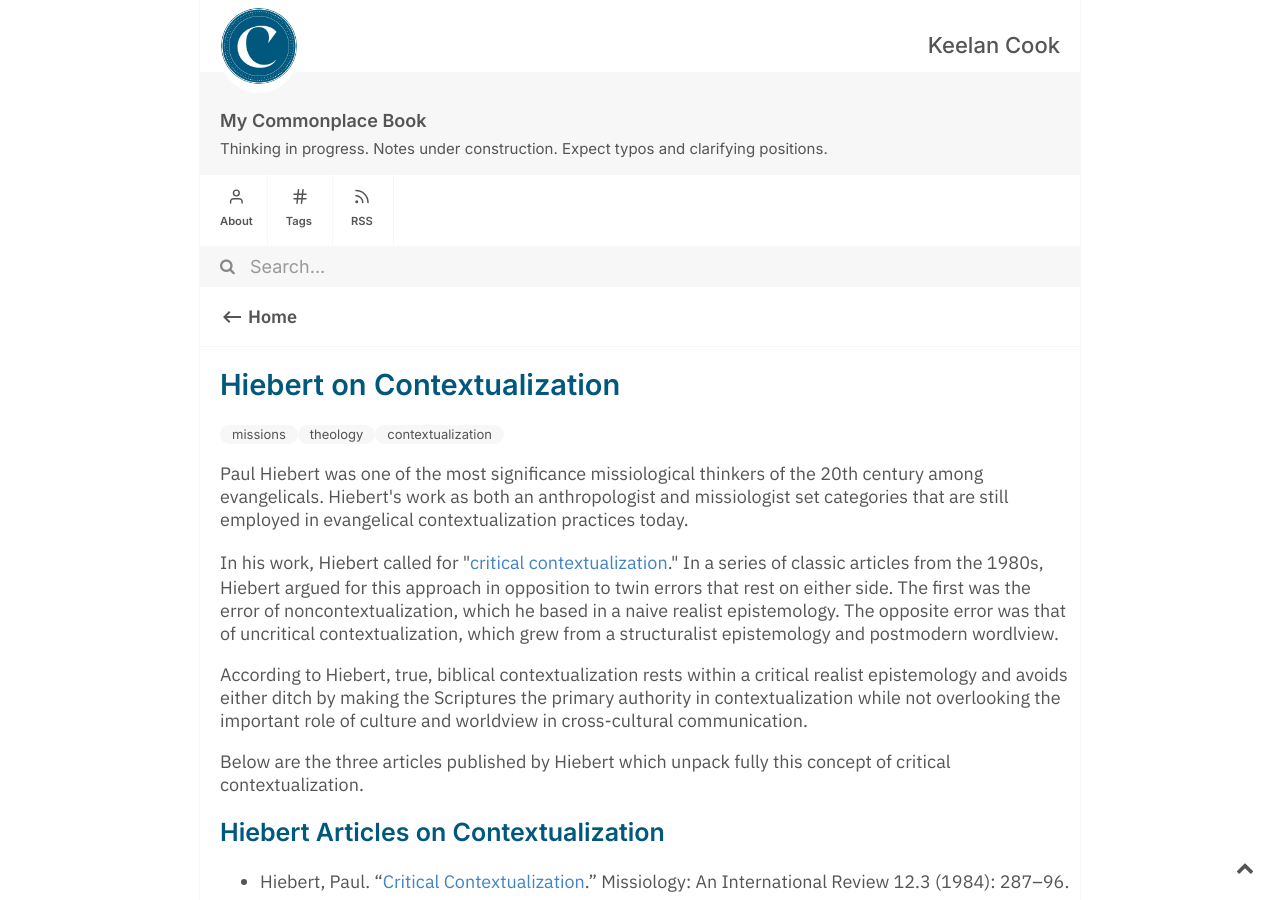
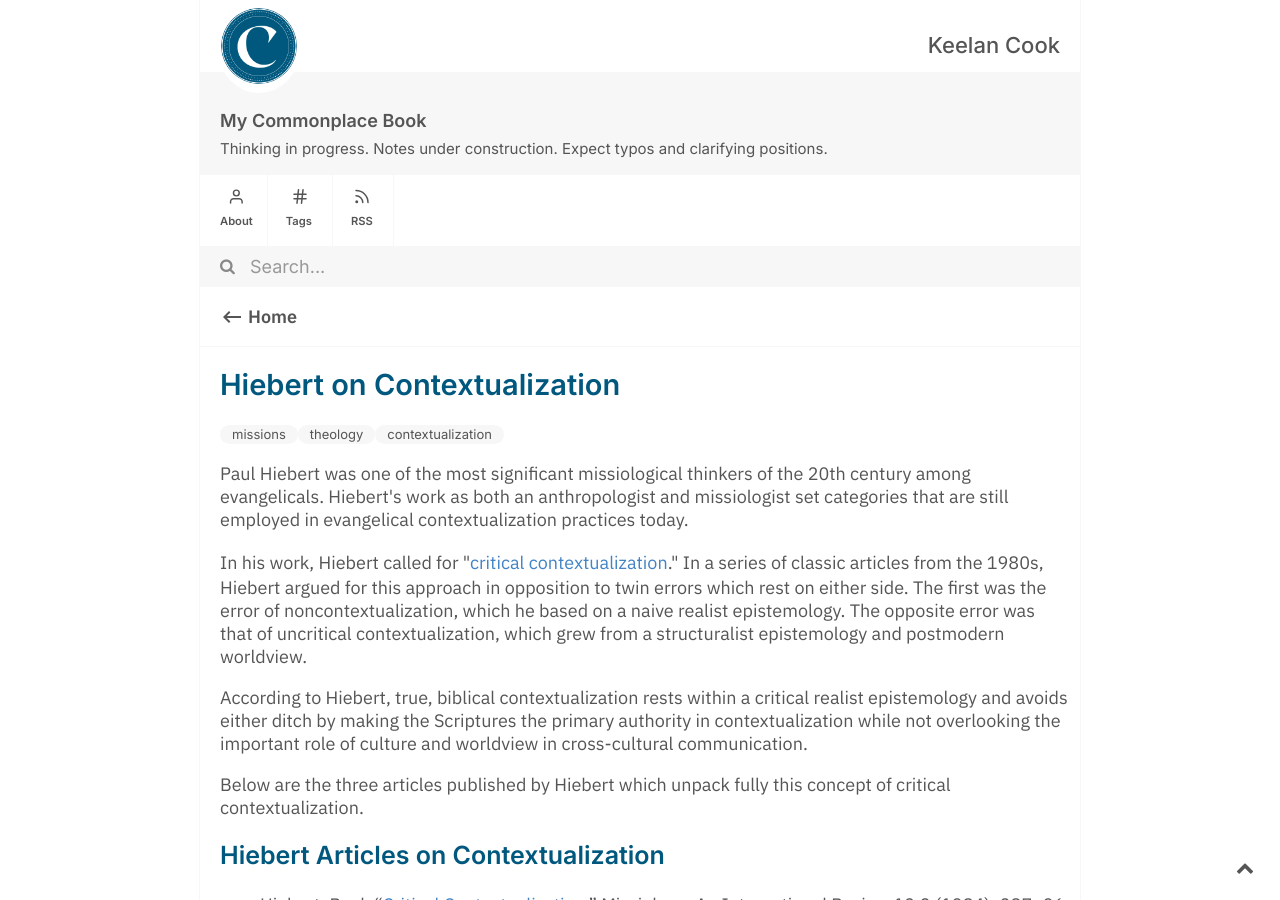
Before and after one commit to keelancook/notebook, a Jekyll site: the page built from _notes/Hiebert on Contextualization.md, in a window 1280 px wide and 900 px high. Built offline with Jekyll 4.4.1, drawn with Linux system fonts in a browser that asks for light colours.

Commit message:
updating notes

```diff
--- a/_notes/Hiebert on Contextualization.md
+++ b/_notes/Hiebert on Contextualization.md
@@ -7,9 +7,9 @@ created: 2022-03-29
 modified: 2022-03-29
 ---
 
-Paul Hiebert was one of the most significance missiological thinkers of the 20th century among evangelicals. Hiebert's work as both an anthropologist and missiologist set categories that are still employed in evangelical contextualization practices today.
+Paul Hiebert was one of the most significant missiological thinkers of the 20th century among evangelicals. Hiebert's work as both an anthropologist and missiologist set categories that are still employed in evangelical contextualization practices today.
 
-In his work, Hiebert called for "[critical contextualization](Contextualization%20on%20the%20Mission%20Field.md)." In a series of classic articles from the 1980s, Hiebert argued for this approach in opposition to twin errors that rest on either side. The first was the error of noncontextualization, which he based in a naive realist epistemology. The opposite error was that of uncritical contextualization, which grew from a structuralist epistemology and postmodern wordlview.
+In his work, Hiebert called for "[critical contextualization](Contextualization%20on%20the%20Mission%20Field.md)." In a series of classic articles from the 1980s, Hiebert argued for this approach in opposition to twin errors which rest on either side. The first was the error of noncontextualization, which he based on a naive realist epistemology. The opposite error was that of uncritical contextualization, which grew from a structuralist epistemology and postmodern worldview.
 
 According to Hiebert, true, biblical contextualization rests within a critical realist epistemology and avoids either ditch by making the Scriptures the primary authority in contextualization while not overlooking the important role of culture and worldview in cross-cultural communication.
 
```
Also changed, not shown: _notes/Map of Content.md (+1 -1 lines).
